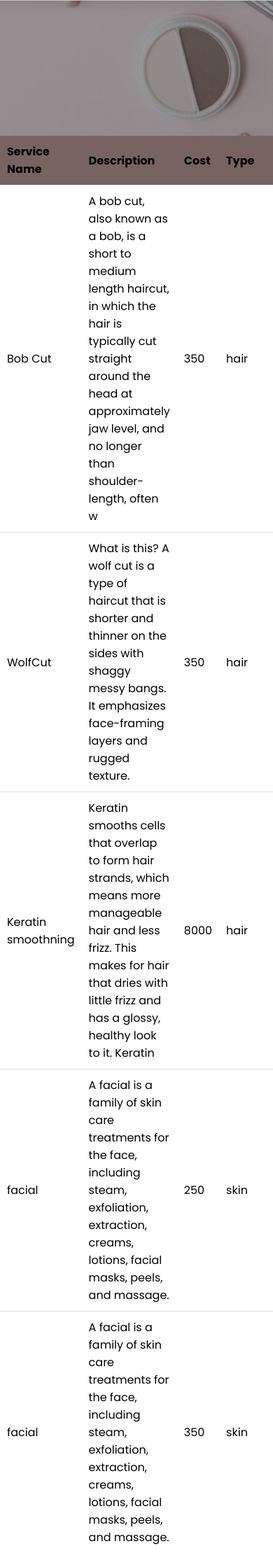
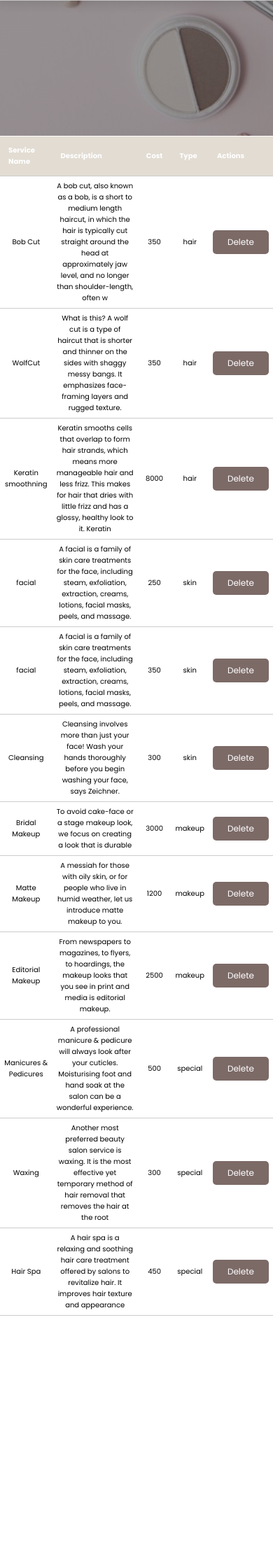
Before and after one commit to VAISHALI-NILE/SereneBeauty, a PHP site: page /ad_services.php in a window 390 px wide. Shown: the part 650-2869 px from the top of the page at 70% size. After the commit the page ends 2530 px from the top, so only its background shows below. Run offline with PHP 8.4, Linux system fonts and the light colour scheme; a user stored in the database is signed in; data comes from the database, SQL or seed files in the repository; data that the repository does not hold is empty; some libraries are stand-ins or nearby versions.

Commit message:
updated again

```diff
--- a/aboutus.php
+++ b/aboutus.php
@@ -2,6 +2,7 @@
 <html>
     <head>
 	<meta name="viewport" content="width=device-width, initial-scale=1">
+	<link rel="icon" href="./images/site_icon.png" type="image/x-icon" />
         <title>Serene Beauty | About Us</title>
         <link rel="stylesheet" href="css/style2.css">
         <link rel="preconnect" href="https://fonts.googleapis.com">
@@ -28,6 +29,9 @@
 		}
 		</script>
 		<style>
+			body{
+				overflow-x: hidden;
+			}
 			@media(max-width: 700px){
     .text-box h1{
         font-size: 20px;
--- a/ad_blog.php
+++ b/ad_blog.php
@@ -48,6 +48,7 @@
 
 <head>
 <meta name="viewport" content="width=device-width, initial-scale=1">
+<link rel="icon" href="./images/site_icon.png" type="image/x-icon" />
     <title>Serene Beauty | Admin-Blogs </title>
     <link rel="stylesheet" href="css\a_blog.css">
     <!-- <link rel="preconnect" href="https://fonts.googleapis.com">
--- a/ad_booking.php
+++ b/ad_booking.php
@@ -3,6 +3,7 @@
 
 <head>
 <meta name="viewport" content="width=device-width, initial-scale=1">
+<link rel="icon" href="./images/site_icon.png" type="image/x-icon" />
   <title>Serene Beauty | ADMIN-Services </title>
   <link rel="stylesheet" href="css\a_booking.css">
   <link rel="preconnect" href="https://fonts.googleapis.com">
--- a/ad_services.php
+++ b/ad_services.php
@@ -53,6 +53,7 @@
 
 <head>
 <meta name="viewport" content="width=device-width, initial-scale=1">
+<link rel="icon" href="./images/site_icon.png" type="image/x-icon" />
   <title>Serene Beauty | Admin-Services </title>
   <link rel="stylesheet" href="css\a_services.css">
   <link rel="preconnect" href="https://fonts.googleapis.com">
--- a/blog.php
+++ b/blog.php
@@ -4,6 +4,7 @@
 <head>
 	<meta charset="utf-8">
 	<meta name="viewport" content="width=device-width, initial-scale=1">
+	<link rel="icon" href="./images/site_icon.png" type="image/x-icon" />
 	<title>Serene Beauty | Blogs</title>
 	<link rel="stylesheet" type="text/css" href="css/blog_style.css">
 	<link rel="preconnect" href="https://fonts.googleapis.com">
@@ -185,7 +186,7 @@
 <body>
 	<section class="header-home">
 		<nav>
-			<a href="index2.php"><img src="images/logo-black.png" alt=""></a>
+			<a href="index2.php"><img src="images/logo-white.png" alt=""></a>
 			<div class="nav-links" id="navlinks">
 				<i class="fa fa-times" onclick="hideMenu()"></i>
 				<ul>
--- a/bookings.php
+++ b/bookings.php
@@ -17,6 +17,7 @@
 
 <head>
   <title>serene Beauty | Bookings</title>
+  <link rel="icon" href="./images/site_icon.png" type="image/x-icon" />
   <meta name="viewport" content="width=device-width, initial-scale=1">
   <link rel="preconnect" href="https://fonts.googleapis.com">
     <link rel="preconnect" href="https://fonts.gstatic.com" crossorigin>
@@ -42,7 +43,7 @@
       position: relative;
       margin: 0px;
       padding: 0px;
-      overflow-x: hidden;
+      overflow: hidden;
     }
 
     h1 {
--- a/contactus.php
+++ b/contactus.php
@@ -33,6 +33,7 @@
 <head>
     <meta charset="utf-8">
     <meta name="viewport" content="width=device-width, initial-scale=1">
+    <link rel="icon" href="./images/site_icon.png" type="image/x-icon" />
     <title>Serene Beauty | Contact Us</title>
     <link rel="stylesheet" type="text/css" href="css/contact_style.css">
     <link rel="preconnect" href="https://fonts.googleapis.com">
--- a/css/a_booking.css
+++ b/css/a_booking.css
@@ -10,7 +10,7 @@
   margin: 0;
   padding: 0;
   font-family: 'Poppins', sans-serif;
-  overflow-x: hidden;
+  overflow: hidden;
 }
 nav {
   display: flex;
@@ -206,9 +206,9 @@
 
 th,
 td {
-  padding: 12px;
+  padding: 8px;
   text-align: left;
-  font-size: 14px;
+  font-size: 10px;
 }
 
 tr:nth-child(even) {
--- a/css/a_services.css
+++ b/css/a_services.css
@@ -80,16 +80,24 @@
 nav .fa{
     display: none;
 }
-@media(max-width: 700px){
-    .text-box h1{
+@media (max-width: 700px) {
+    .text-box h1 {
         font-size: 20px;
     }
-    .nav-links ul li{
+    .header-home{
+        width: 119%;
+    }
+    .nav-links ul li {
         display: block;
     }
-    .nav-links{
+
+
+  .nav-links ul li {
+    display: block;
+  }
+
+  .nav-links {
     position: absolute;
-
     height: 100vh;
     width: 200px;
     background-color: rgba(180, 176, 166, 0.8);
@@ -99,22 +107,23 @@
     z-index: 2;
     transition: 1s;
   }
-    nav .fa{
+
+  nav .fa {
     display: block;
     color: #fff;
     margin: 10px;
     font-size: 22px;
     cursor: pointer;
   }
-    .nav-links ul{
-        padding: 30px ;
+
+
+    .nav-links ul {
+        padding: 30px;
     }
     #service-table{
-        width: 100%;
+        width: 70%;
     }
-    /* #service-table{
-        min-width: 101%;
-    } */
+
 }
 .admin-panel{
     max-width: 107%;
@@ -190,15 +199,25 @@
 
 }
 
-th, td {
-    padding: 10px;
-    text-align: left;
-    border-bottom: 1px solid #ddd;
+#service-table{
+    width: 100%;
+    border-collapse: collapse;
+    margin-top: 1px;
+
 }
 
-th {
-    background-color: #776461;
-    background-size: cover;
+#service-table th {
+    background-color: #e2dcd3;
+    color: #fff;
+    padding: 12px;
+    font-weight: bold;
+    text-align: left;
+}
+#service-table tr{
+    border-bottom: 1px solid #ccc;
+}
+#service-table td{
+    padding: 6px;
 }
 
 tr:hover {
@@ -210,9 +229,19 @@
     justify-content: space-around;
 }
 .delete-button {
-    background-color: #776461;
-    padding: 10px 20px;
+    padding: 8px 14px;
     border: none;
+    border-radius: 5px;
+    width: 80px;
+    cursor: pointer;
+    color: #fff;
+    font-size: 14px;
+    transition: background-color 0.3s ease;
+    background-color: #7c6a67;
+  }
+
+  .delete-button:hover{
+    background-color: #444;
   }
   .modal {
     display: none;
@@ -249,3 +278,17 @@
     text-decoration: none;
     cursor: pointer;
   }
+  @media screen and (max-width: 767px) {
+    #service-table th,
+    #service-table td {
+      font-size: 10px;
+    }
+
+    .delete-button {
+      font-size: 12px;
+    }
+    th,td{
+      padding: -1px;
+      text-align: center;
+  }
+  }
--- a/css/login_style.css
+++ b/css/login_style.css
@@ -11,7 +11,7 @@
   align-items: center;
   width: 100%;
   height: 100vh;
-  background: url("login-img.jpg") no-repeat;
+  background: url("/images/login-img.jpg") no-repeat;
   background-size: cover;
   background-position: center;
 }
--- a/css/signup_style.css
+++ b/css/signup_style.css
@@ -11,7 +11,7 @@
   align-items: center;
   width: 100%;
   height: 100vh;
-  background: url("login-img.jpg") no-repeat;
+  background: url("/images/login-img.jpg") no-repeat;
   background-size: cover;
   background-position: center;
   overflow: hidden;
@@ -188,6 +188,10 @@
   .form-container {
     flex-direction: column;
     align-items: flex-start;
+
+  }
+  .container {
+    margin-top: 200px;
   }
 
   .form-column {
--- a/index2.php
+++ b/index2.php
@@ -3,7 +3,7 @@
 
 <head>
 <meta name="viewport" content="width=device-width, initial-scale=1">
-
+<link rel="icon" href="./images/site_icon.png" type="image/x-icon" />
     <title>Serene Beauty | Home </title>
     <link rel="stylesheet" href="css/style2.css">
     <link rel="preconnect" href="https://fonts.googleapis.com">
@@ -28,7 +28,7 @@
 <body>
     <section class="header-home">
         <nav>
-            <a href="index2.php"><img src="images/logo-black.png" alt=""></a>
+            <a href="index2.php"><img src="images/logo-white.png" alt=""></a>
             <div class="nav-links" id="navlinks">
                 <i class="fa fa-times" onclick="hideMenu()"></i>
                 <ul>
--- a/login.html
+++ b/login.html
@@ -16,6 +16,7 @@
   </head>
   <body>
     <section>
+
       <div class="container">
         <form action="login_veri.php" method="post">
           <div class="form-container">
--- a/readblog.php
+++ b/readblog.php
@@ -8,6 +8,7 @@
 <html>
 <head>
     <meta name="viewport" content="width=device-width, initial-scale=1.0">
+    <link rel="icon" href="./images/site_icon.png" type="image/x-icon" />
     <title>Blog Reading Page</title>
     <link rel="stylesheet" href="css/readblog.css">
     <link rel="preconnect" href="https://fonts.googleapis.com">
@@ -35,7 +36,7 @@
 <body>
     <section class="header-home">
         <nav>
-            <a href="index2.php"><img src="images/logo-black.png" alt=""></a>
+            <a href="index2.php"><img src="images/logo-white.png" alt=""></a>
             <div class="nav-links" id="navlinks">
                 <i class="fa fa-times" onclick="hideMenu()"></i>
                 <ul>
--- a/services.php
+++ b/services.php
@@ -3,6 +3,7 @@
 
 <head>
 <meta name="viewport" content="width=device-width, initial-scale=1.0">
+<link rel="icon" href="./images/site_icon.png" type="image/x-icon" />
     <title>Serene beauty | Services</title>
     <link rel="stylesheet" href="css\style2.css">
     <link rel="preconnect" href="https://fonts.googleapis.com">
@@ -86,7 +87,7 @@
 <body>
     <section class="header-services">
         <nav>
-            <a href="index2.php"><img src="images/logo-black.png" alt=""></a>
+            <a href="index2.php"><img src="images/logo-white.png" alt=""></a>
             <div class="nav-links" id="navlinks">
                 <i class="fa fa-times" onclick="hideMenu()"></i>
                 <ul>
--- a/signUp.html
+++ b/signUp.html
@@ -2,12 +2,14 @@
 <html lang="en">
   <head>
     <meta charset="UTF-8" />
+    <link rel="icon" href="./images/site_icon.png" type="image/x-icon" />
     <meta name="viewport" content="width=device-width, initial-scale=1.0, maximum-scale=1.0, user-scalable=no">
     <link rel="stylesheet" href="./css/signup_style.css" />
   </head>
 
   <body>
     <section>
+
       <div class="container">
         <form action="signup.php" method="POST">
 
--- a/user_pannel.php
+++ b/user_pannel.php
@@ -8,6 +8,7 @@
 <html>
 <head>
 <meta name="viewport" content="width=device-width, initial-scale=1">
+<link rel="icon" href="./images/site_icon.png" type="image/x-icon" />
   <title>User Info Page</title>
   <meta name="viewport" content="width=device-width, initial-scale=1">
   <link rel="stylesheet" href="css/user_style.css">
```
Also changed, not shown: css/a_blog.css (+10 -5 lines). Lines whose indentation alone changed are shown as unchanged.
